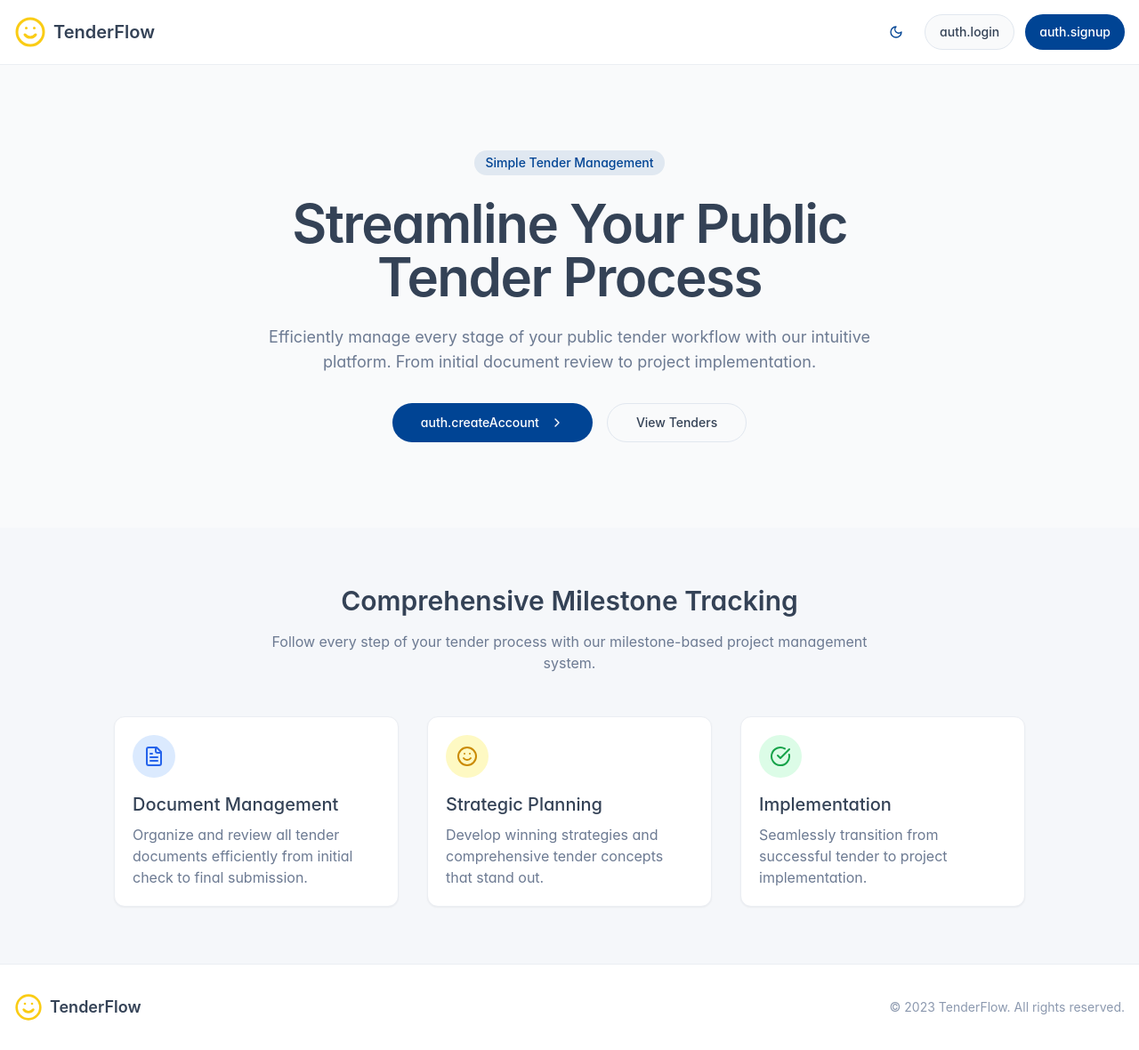
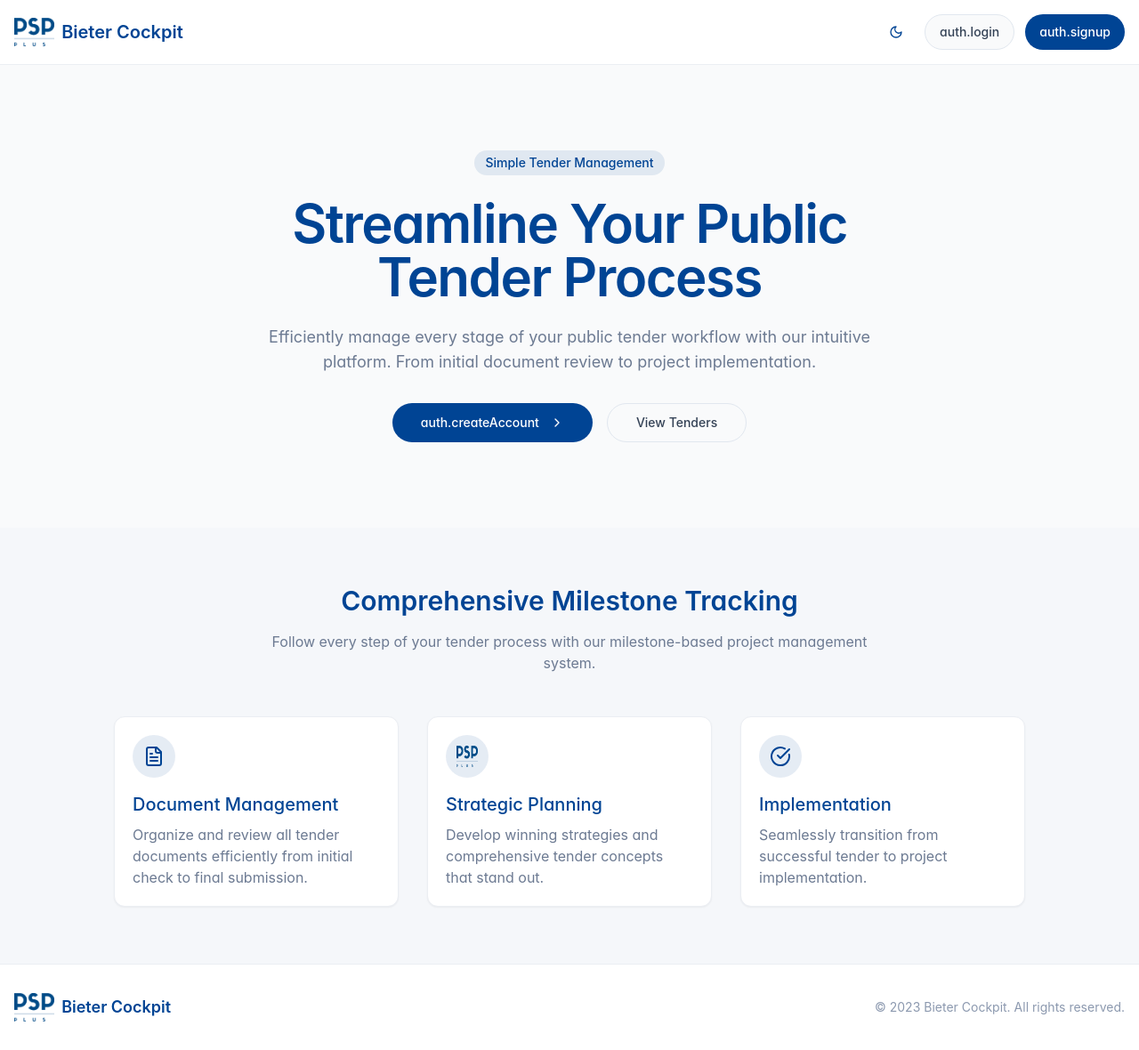
Before and after one commit to pspplus/bieter-cockpit, a React (Vite) app: page / in a window 1280 px wide. Shown: the whole page at 89% size. Built offline with nearby package versions, Linux system fonts and the light colour scheme; a web font is replaced by a local one.

Commit message:
Update landing page
The landing page has been updated.

```diff
--- a/src/pages/Index.tsx
+++ b/src/pages/Index.tsx
@@ -1,7 +1,7 @@
 
 import { useNavigate } from "react-router-dom";
 import { Button } from "@/components/ui/button";
-import { ChevronRight, FileText, CheckCircle, Smile } from "lucide-react";
+import { ChevronRight, FileText, CheckCircle } from "lucide-react";
 import { useTranslation } from "react-i18next";
 import { useAuth } from "@/context/AuthContext";
 import { ThemeSwitcher } from "@/components/layout/ThemeSwitcher";
@@ -16,8 +16,12 @@ export default function Index() {
       <header className="border-b border-tender-100 dark:border-tender-800 bg-white dark:bg-tender-950">
         <div className="container mx-auto px-4 py-4 flex justify-between items-center">
           <div className="flex items-center gap-2">
-            <Smile className="h-9 w-9 text-yellow-400" />
-            <span className="text-xl font-semibold">{t('general.appName')}</span>
+            <img
+              src="/lovable-uploads/8d9b2e36-d9ae-456f-9e6b-28d57ee1e7e1.png"
+              alt="Bieter Cockpit"
+              className="h-8"
+            />
+            <span className="text-xl font-semibold text-bieter-blue">Bieter Cockpit</span>
           </div>
           <div className="flex items-center gap-3">
             <ThemeSwitcher />
@@ -52,7 +56,7 @@ export default function Index() {
             <div className="inline-block px-3 py-1 bg-primary/10 text-primary rounded-full text-sm font-medium mb-6 animate-fade-in">
               {t('general.slogan')}
             </div>
-            <h1 className="text-4xl md:text-5xl lg:text-6xl font-semibold tracking-tight mb-6 animate-slide-up">
+            <h1 className="text-4xl md:text-5xl lg:text-6xl font-semibold tracking-tight mb-6 animate-slide-up text-bieter-blue">
               {t('landing.headline')}
             </h1>
             <p className="text-lg text-tender-600 dark:text-tender-300 mb-8 animate-slide-up" style={{ animationDelay: "100ms" }}>
@@ -93,7 +97,7 @@ export default function Index() {
         <section className="py-16 bg-tender-50 dark:bg-tender-900">
           <div className="container mx-auto px-4">
             <div className="text-center mb-12">
-              <h2 className="text-3xl font-semibold mb-4">{t('landing.featureHeading')}</h2>
+              <h2 className="text-3xl font-semibold mb-4 text-bieter-blue">{t('landing.featureHeading')}</h2>
               <p className="text-tender-600 dark:text-tender-300 max-w-2xl mx-auto">
                 {t('landing.featureSubheading')}
               </p>
@@ -101,30 +105,34 @@ export default function Index() {
 
             <div className="grid md:grid-cols-3 gap-8 max-w-5xl mx-auto">
               <div className="tender-card dark:bg-tender-800 dark:border-tender-700 animate-scale-in" style={{ animationDelay: "0ms" }}>
-                <div className="rounded-full w-12 h-12 bg-blue-100 dark:bg-blue-900 text-blue-600 dark:text-blue-300 flex items-center justify-center mb-4">
+                <div className="rounded-full w-12 h-12 bg-bieter-blue/10 dark:bg-bieter-blue/20 text-bieter-blue flex items-center justify-center mb-4">
                   <FileText className="h-6 w-6" />
                 </div>
-                <h3 className="text-xl font-medium mb-2">{t('landing.feature1Title')}</h3>
+                <h3 className="text-xl font-medium mb-2 text-bieter-blue">{t('landing.feature1Title')}</h3>
                 <p className="text-tender-600 dark:text-tender-300">
                   {t('landing.feature1Description')}
                 </p>
               </div>
 
               <div className="tender-card dark:bg-tender-800 dark:border-tender-700 animate-scale-in" style={{ animationDelay: "100ms" }}>
-                <div className="rounded-full w-12 h-12 bg-yellow-100 dark:bg-yellow-900 text-yellow-600 dark:text-yellow-300 flex items-center justify-center mb-4">
-                  <Smile className="h-6 w-6" />
+                <div className="rounded-full w-12 h-12 bg-bieter-blue/10 dark:bg-bieter-blue/20 text-bieter-blue flex items-center justify-center mb-4">
+                  <img
+                    src="/lovable-uploads/8d9b2e36-d9ae-456f-9e6b-28d57ee1e7e1.png"
+                    alt="Bieter Cockpit"
+                    className="h-6 w-6"
+                  />
                 </div>
-                <h3 className="text-xl font-medium mb-2">{t('landing.feature2Title')}</h3>
+                <h3 className="text-xl font-medium mb-2 text-bieter-blue">{t('landing.feature2Title')}</h3>
                 <p className="text-tender-600 dark:text-tender-300">
                   {t('landing.feature2Description')}
                 </p>
               </div>
 
               <div className="tender-card dark:bg-tender-800 dark:border-tender-700 animate-scale-in" style={{ animationDelay: "200ms" }}>
-                <div className="rounded-full w-12 h-12 bg-green-100 dark:bg-green-900 text-green-600 dark:text-green-300 flex items-center justify-center mb-4">
+                <div className="rounded-full w-12 h-12 bg-bieter-blue/10 dark:bg-bieter-blue/20 text-bieter-blue flex items-center justify-center mb-4">
                   <CheckCircle className="h-6 w-6" />
                 </div>
-                <h3 className="text-xl font-medium mb-2">{t('landing.feature3Title')}</h3>
+                <h3 className="text-xl font-medium mb-2 text-bieter-blue">{t('landing.feature3Title')}</h3>
                 <p className="text-tender-600 dark:text-tender-300">
                   {t('landing.feature3Description')}
                 </p>
@@ -138,11 +146,15 @@ export default function Index() {
         <div className="container mx-auto px-4">
           <div className="flex flex-col md:flex-row justify-between items-center">
             <div className="flex items-center gap-2 mb-4 md:mb-0">
-              <Smile className="h-8 w-8 text-yellow-400" />
-              <span className="text-lg font-semibold">{t('general.appName')}</span>
+              <img
+                src="/lovable-uploads/8d9b2e36-d9ae-456f-9e6b-28d57ee1e7e1.png"
+                alt="Bieter Cockpit"
+                className="h-8"
+              />
+              <span className="text-lg font-semibold text-bieter-blue">Bieter Cockpit</span>
             </div>
             <p className="text-tender-500 dark:text-tender-400 text-sm">
-              © 2023 {t('general.appName')}. All rights reserved.
+              © 2023 Bieter Cockpit. All rights reserved.
             </p>
           </div>
         </div>
```
